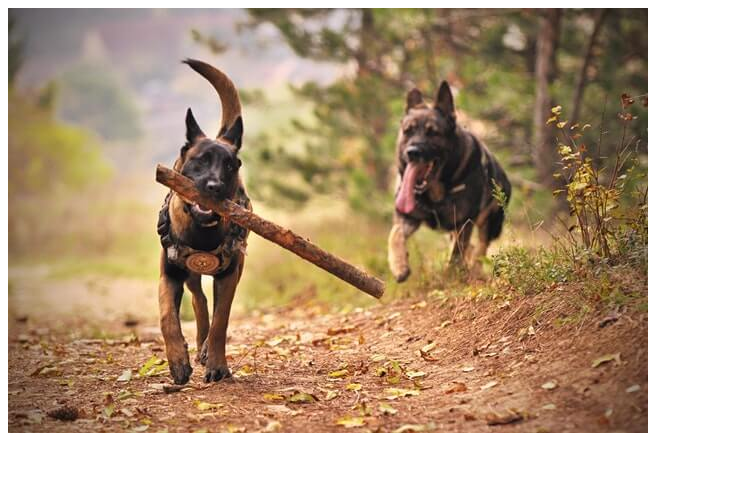
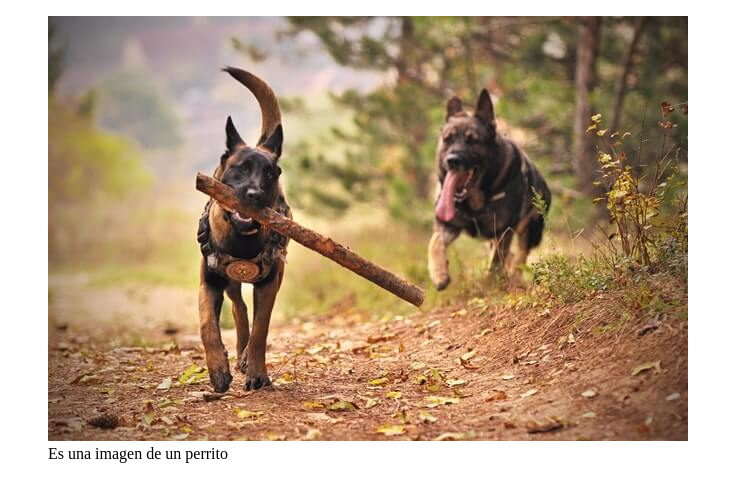
Before and after one commit to miguelsanchezco/html_css_platzi_course, a plain HTML site: page class_13/index.html in a window 1280 px wide. Shown: the whole page, without its empty margins (0-743 px from the left). Drawn offline with Linux system fonts and the light colour scheme.

Commit message:
add: tag figure and figcaption in index.hmtl

```diff
--- a/class_13/index.html
+++ b/class_13/index.html
@@ -9,7 +9,11 @@
 <body>
     <main>
         <section>
-            <img src="./pics/dog_small.jpg" alt="dogs running in the field">
+           <figure>
+                <img src="./pics/dog_small.jpg"
+                alt="dogs running in the field">
+                <figcaption>Es una imagen de un perrito</figcaption>
+            </figure>
         </section>
     </main>
 
```
